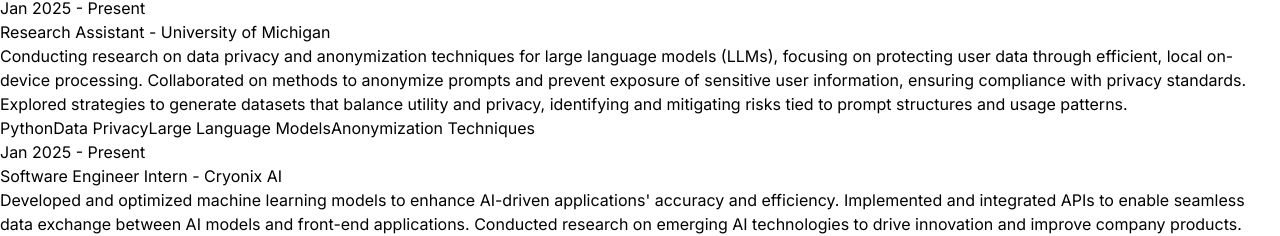
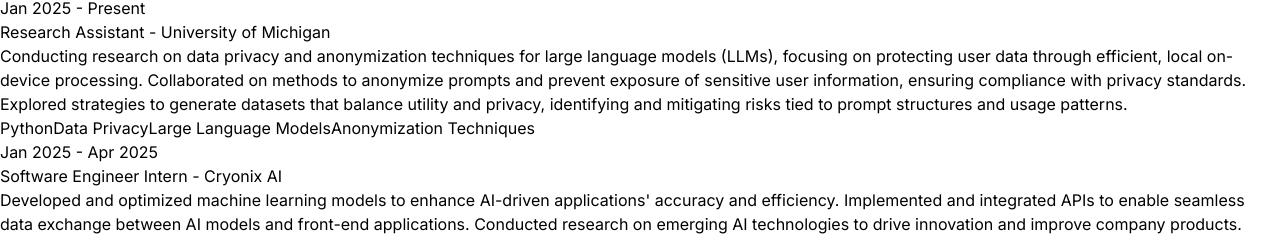
Before and after one commit to bryansbtian/portfolio, a React (Vite) app: page / in a window 1280 px wide. Shown: the part 2092-2328 px from the top of the page. Built offline with nearby package versions, Linux system fonts and the light colour scheme.

Commit message:
updated cryonix ai

```diff
--- a/src/constants/index.js
+++ b/src/constants/index.js
@@ -27,7 +27,7 @@
     ],
   },
   {
-    year: "Jan 2025 - Present",
+    year: "Jan 2025 - Apr 2025",
     role: "Software Engineer Intern",
     company: "Cryonix AI",
     description: `Developed and optimized machine learning models to enhance AI-driven applications' accuracy and efficiency. Implemented and integrated APIs to enable seamless data exchange between AI models and front-end applications. Conducted research on emerging AI technologies to drive innovation and improve company products.`,
```
